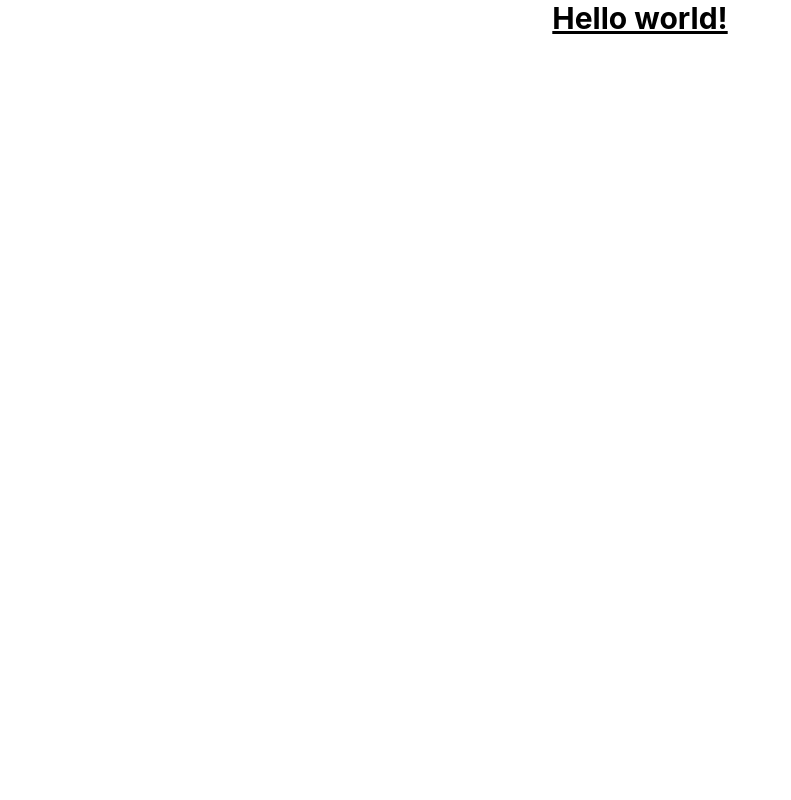
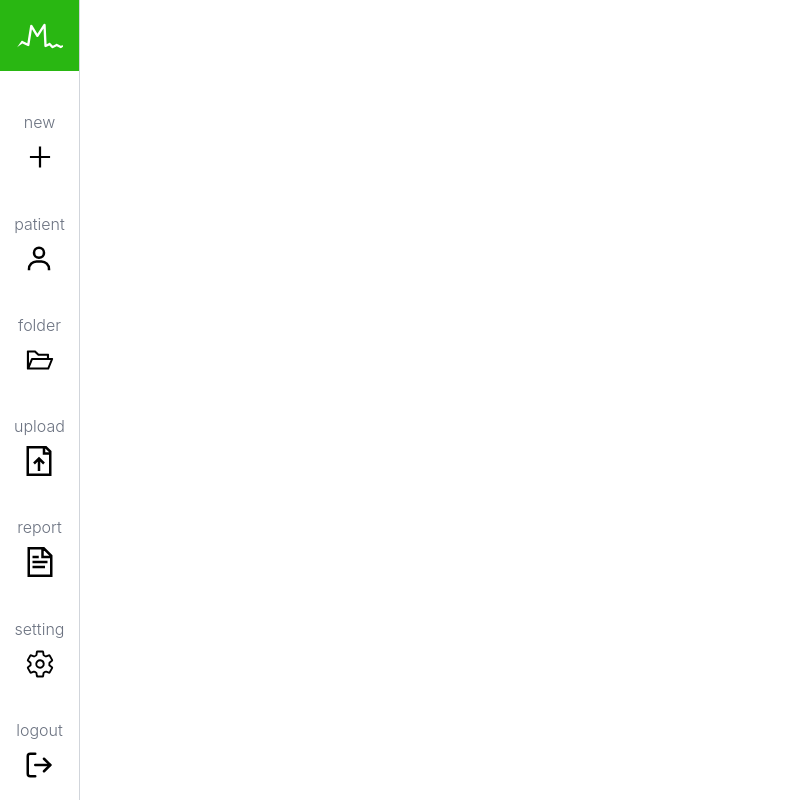
Before and after one commit to ajayfullstackdev/mac-book-air-1-Dashboard, a React (Create React App) app: page / in a window 1280 px wide. Shown: the whole page, without its empty margins (0-791 px from the left). Built offline with nearby package versions, Linux system fonts and the light colour scheme.

Commit message:
feat: finished navbar

```diff
--- a/src/App.tsx
+++ b/src/App.tsx
@@ -1,11 +1,12 @@
 import React from "react";
 import logo from "./logo.svg";
 import "./App.css";
+import NavigationBar from "./components/NavigationBar";
 
 function App() {
   return (
-    <div className="App">
-      <h1 className="text-3xl font-bold underline">Hello world!</h1>
+    <div className="flex flex-row min-w-full min-h-screen bg-white">
+      <NavigationBar />
     </div>
   );
 }
--- /dev/null
+++ b/src/components/NavigationBar.tsx
@@ -0,0 +1,68 @@
+import React from "react";
+import { BsPlus } from "react-icons/bs";
+import { navComponent } from "../utils/types";
+import { BiUser } from "react-icons/bi";
+import { AiOutlineFolderOpen, AiOutlinePlus } from "react-icons/ai";
+import { GrDocumentUpload, GrDocumentText } from "react-icons/gr";
+import { IoSettingsOutline } from "react-icons/io5";
+import { FiLogOut } from "react-icons/fi";
+function NavigationBar() {
+  const navigationComponents: navComponent[] = [
+    {
+      title: "new",
+      icon: <AiOutlinePlus className="text-[30px]" />,
+    },
+    {
+      title: "patient",
+      icon: <BiUser className="text-[30px]" />,
+    },
+    {
+      title: "folder",
+      icon: <AiOutlineFolderOpen className="text-[30px]" />,
+    },
+    {
+      title: "upload",
+      icon: <GrDocumentUpload className="text-[30px]" />,
+    },
+    {
+      title: "report",
+      icon: <GrDocumentText className="text-[30px]" />,
+    },
+    {
+      title: "setting",
+      icon: <IoSettingsOutline className="text-[30px]" />,
+    },
+    {
+      title: "logout",
+      icon: <FiLogOut className="text-[30px]" />,
+    },
+  ];
+  return (
+    <div className="hidden md:flex flex-col min-h-screen w-20  items-center justify-between border-r border-gray-300 pb-5">
+      <div className="flex justify-center items-center w-full h-[71px] bg-[#29B712] ">
+        <svg
+          width="46"
+          height="26"
+          viewBox="0 0 46 26"
+          fill="none"
+          xmlns="http://www.w3.org/2000/svg"
+        >
+          <path
+            fill-rule="evenodd"
+            clip-rule="evenodd"
+            d="M27.8059 0.669393C28.2973 0.800945 28.6474 1.23597 28.6717 1.74526L29.6023 21.2041L32.0658 19.9776C32.514 19.7545 33.0541 19.8422 33.4092 20.1957L35.8642 22.6401L39.1796 20.9895C39.5071 20.8265 39.8917 20.8265 40.2192 20.9895L43.7644 22.7545L48.8761 21.5178C48.5891 20.9382 49.4542 21.23 48.8761 21.5178C49.1632 22.0973 49.4542 21.23 48.8761 21.5178L44.2842 25.112C43.9567 25.275 43.5721 25.275 43.2446 25.112L39.6994 23.347L36.1542 25.112C35.706 25.3351 35.1659 25.2474 34.8108 24.8939L32.3559 22.4495L29.0404 24.1001C28.6871 24.276 28.269 24.2613 27.9288 24.0611C27.5886 23.8608 27.3722 23.5019 27.3533 23.1069L26.5124 5.52518L21.3746 13.5641C21.1568 13.9049 20.7789 14.1089 20.3752 14.1035C19.9715 14.0982 19.5991 13.8843 19.3903 13.5378L14.9455 6.16171L12.3985 22.2228C12.3402 22.591 12.1105 22.9093 11.78 23.0802C11.4495 23.2511 11.0576 23.2541 10.7245 23.0882L5.37659 20.4258L0.353655 23.9898C-0.104305 24.4458 0.252608 23.8764 0.252608 23.8764C-0.0958691 23.5307 -0.104305 24.4458 0.353655 23.9898L4.32327 18.1719C4.67831 17.8184 5.21845 17.7307 5.66663 17.9539L10.3398 20.2804L13.1389 2.62929C13.2159 2.14347 13.5875 1.75763 14.0691 1.66333C14.5506 1.56903 15.0397 1.78635 15.2934 2.2074L20.4198 10.7146L26.5203 1.16928C26.7947 0.73997 27.3145 0.537842 27.8059 0.669393Z"
+            fill="white"
+          />
+        </svg>
+      </div>
+      {navigationComponents.map((item, index) => (
+        <div className="flex flex-col space-y-2 items-center">
+          <h5 className="font-light text-gray-500 ">{item.title}</h5>
+          {item.icon}
+        </div>
+      ))}
+    </div>
+  );
+}
+
+export default NavigationBar;
--- /dev/null
+++ b/src/utils/types.ts
@@ -0,0 +1,6 @@
+import { IconType } from "react-icons/lib/esm/iconBase";
+
+export interface navComponent{
+    title: string;
+    icon:React.ReactElement;
+}
```
